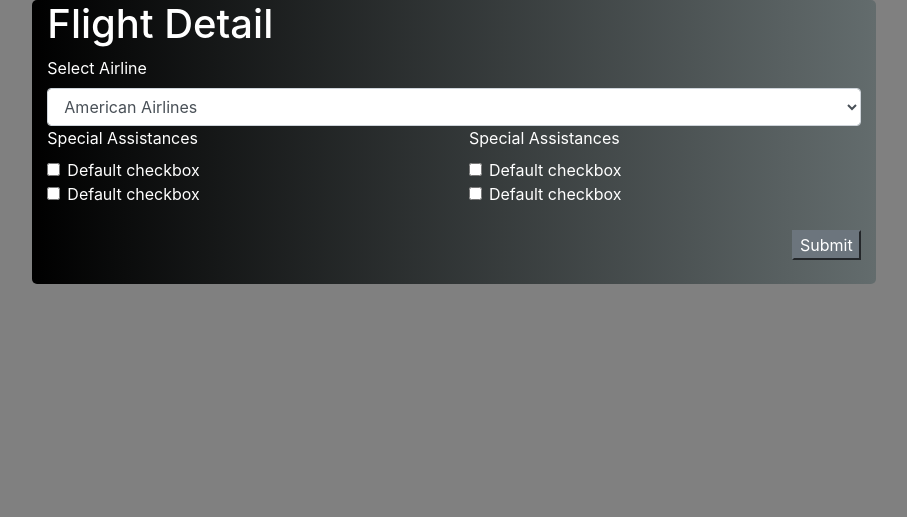
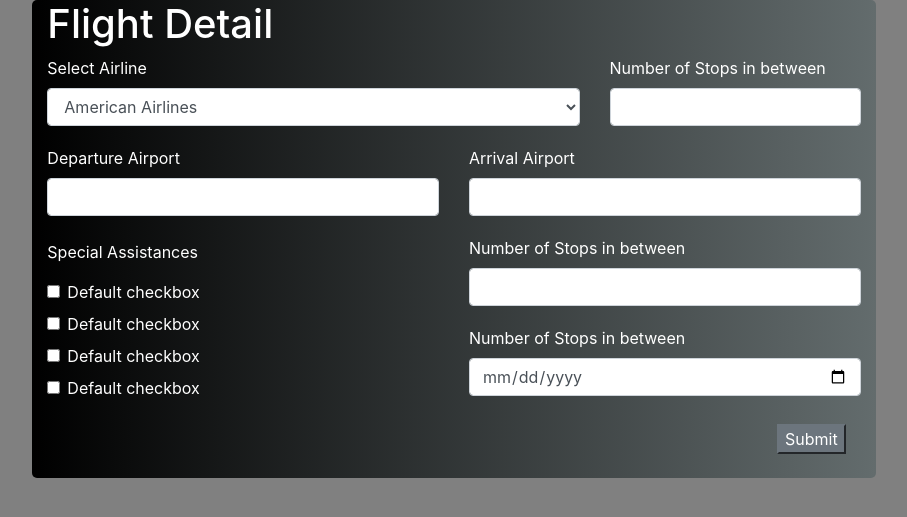
Before and after one commit to kewaljani/insurance, a PHP site: page /flightDetailForm.php in a window 1280 px wide. Shown: the part 56-573 px from the top of the page, without its empty margins (186-1093 px from the left). Run offline with PHP 8.4, Linux system fonts and the light colour scheme.

Commit message:
07 changes

```diff
--- a/flightDetailForm.php
+++ b/flightDetailForm.php
@@ -115,7 +115,7 @@
                         <div class="col-12 text_white fw-bolder">
                             <h1>Flight Detail</h1>
                         </div>
-                        <div class="col-12">
+                        <div class="col-8">
                             <div class="form-outline">
                                 <label class="form-label text_white" for="airline_name">Select Airline</label>
                                 <!-- <input type="text" id="airline_name" name="airline_name" class="form-control" /> -->
@@ -142,8 +142,15 @@
                              </select>
                          </div>
                      </div>
+                     <div class="col-4">
+                        <div class="form-outline" style="margin-top:0px">
+                            <label class="form-label text_white" for="flight_type">Number of Stops in between</label>
+                            <!-- <input type="text" id="class_type" name="class_type" class="form-control" /> -->
+                            <input type="number" id="from_place" name="from_place" class="form-control" onchange='numbers();'/>
+                        </div>
+                    </div>
 
-                     <div class="col-6">
+                    <!--  <div class="col-6">
                         <label class="form-label text_white" for="flight_id">Special Assistances</label>
 
                   </div>
@@ -151,7 +158,42 @@
                         <label class="form-label text_white" for="flight_id">Special Assistances</label>
 
                   </div>
+              -->
               <div class="col-6">
+
+                <div class="form-outline" style="margin-top:20px">
+                    <label class="form-label text_white" for="flight_type">Departure Airport</label>
+                    <!-- <input type="text" id="class_type" name="class_type" class="form-control" /> -->
+                    <input type="Text" id="from_place" name="from_place" class="form-control" />
+                </div>
+            </div>
+            <div class="col-6">
+
+                <div class="form-outline" style="margin-top:20px">
+                    <label class="form-label text_white" for="flight_type">Arrival Airport</label>
+                    <!-- <input type="text" id="class_type" name="class_type" class="form-control" /> -->
+                    <input type="Text" id="from_place" name="from_place" class="form-control" />
+                </div>
+            </div>
+            <div class="col-6">
+
+                <div class="row">
+                    <div class="col-12 mt-4">
+                                   <!--  <div class="form-check">
+                                        <label class="form-check-label" for="flexCheckDefault">
+                                          Default checkbox
+                                      </label>
+                                        <input class="form-check-input" type="checkbox" value="" id="flexCheckDefault">
+                                        <input class="form-check-input" type="checkbox" value="" id="flexCheckDefault">
+                                        <input class="form-check-input" type="checkbox" value="" id="flexCheckDefault">
+                                        <input class="form-check-input" type="checkbox" value="" id="flexCheckDefault">
+                                        <input class="form-check-input" type="checkbox" value="" id="flexCheckDefault">
+                                  </div>
+                              -->
+                              <label class="form-label text_white" for="flight_id">Special Assistances</label>
+
+                          </div>
+                          <div class="col-12 mt-2">
                              <div class="form-check">
                                 <input class="form-check-input" type="checkbox" value="" id="flexCheckDefault">
                                 <label class="form-check-label" for="flexCheckDefault">
@@ -159,7 +201,7 @@
                               </label>
                           </div>
                       </div>
-                  <div class="col-6">
+                      <div class="col-12 mt-2">
                          <div class="form-check">
                             <input class="form-check-input" type="checkbox" value="" id="flexCheckDefault">
                             <label class="form-check-label" for="flexCheckDefault">
@@ -167,7 +209,7 @@
                           </label>
                       </div>
                   </div>
-                <div class="col-6">
+                  <div class="col-12 mt-2">
                      <div class="form-check">
                         <input class="form-check-input" type="checkbox" value="" id="flexCheckDefault">
                         <label class="form-check-label" for="flexCheckDefault">
@@ -175,7 +217,7 @@
                       </label>
                   </div>
               </div>
-                  <div class="col-6">
+              <div class="col-12 mt-2">
                  <div class="form-check">
                     <input class="form-check-input" type="checkbox" value="" id="flexCheckDefault">
                     <label class="form-check-label" for="flexCheckDefault">
@@ -183,6 +225,31 @@
                   </label>
               </div>
           </div>
+      </div>
+
+  </div>
+
+  <div class="col-6 ">
+    <div class="row">
+        <div class="col-12">
+            <div class="form-outline" style="margin-top:20px">
+                <label class="form-label text_white" for="flight_type">Number of Stops in between</label>
+                <!-- <input type="text" id="class_type" name="class_type" class="form-control" /> -->
+                <input type="number" id="from_place" name="from_place" class="form-control" onchange='numbers();'/>
+            </div>
+        </div>
+        <div class="col-12">
+           <div class="form-outline" style="margin-top:20px">
+            <label class="form-label text_white" for="flight_type">Number of Stops in between</label>
+            <!-- <input type="text" id="class_type" name="class_type" class="form-control" /> -->
+            <input type="date" id="from_place" name="from_place" class="form-control" onchange='numbers();'/>
+        </div>
+    </div>
+</div>
+</div>
+<!-- <input type="text" id="class_type" name="class_type" class="form-control" /> -->
+</div>
+
 
 <div class="col-12 d-flex justify-content-end">
     <!-- Submit button -->
--- a/insurance.php
+++ b/insurance.php
@@ -493,7 +493,7 @@
 </div>
 <div class="col-12 d-flex justify-content-end">
     <!-- Submit button -->
-    <button type="submit" class="btn-secondary mt-4 mb-4" onclick='change();'>Submit</button>
+    <button type="submit" class="btn-secondary mt-4 mb-4" onclick='change();'>Next</button>
 </div>
 </div>
 </div>
--- a/passengerdetails.php
+++ b/passengerdetails.php
@@ -107,7 +107,7 @@
                         <h1>Passenger Detail</h1>
                     </div>
                     <?php
-                    for ($x = 1; $x <= 5; $x++) {
+                    for ($x = 1; $x <= 2; $x++) {
                     ?>
                      <label class="form-label text_white" for="flight_id"><?php echo "Passenger " . $x?> </label>
                     <div class="row">
@@ -127,7 +127,7 @@
                     <div class="row">
                     <div class="col-6">
                         <div class="form-outline">
-                            <label class="form-label text_white" for="flight_id"></label>
+                        <label class="form-label text_white" for="flight_id"></label>
                             <input type="number" id="flight_id" placeholder="Nationality" name="flight_id" class="form-control" />
                         </div>
                     </div>
@@ -152,7 +152,7 @@
                         </div>
                     </div>
                     <div class="col-3">
-                       <label class="form-label text_white" for="flight_id" style="margin: 30px 0 0 10px;"> passport Expiery date :</label>
+                       <label class="form-label text_white" for="flight_id" style="margin: 30px 0 0 10px;"> passport Expiry date :</label>
                     </div>
                     <div class="col-3">
                         <div class="form-outline">
```
Lines whose indentation alone changed are shown as unchanged.
